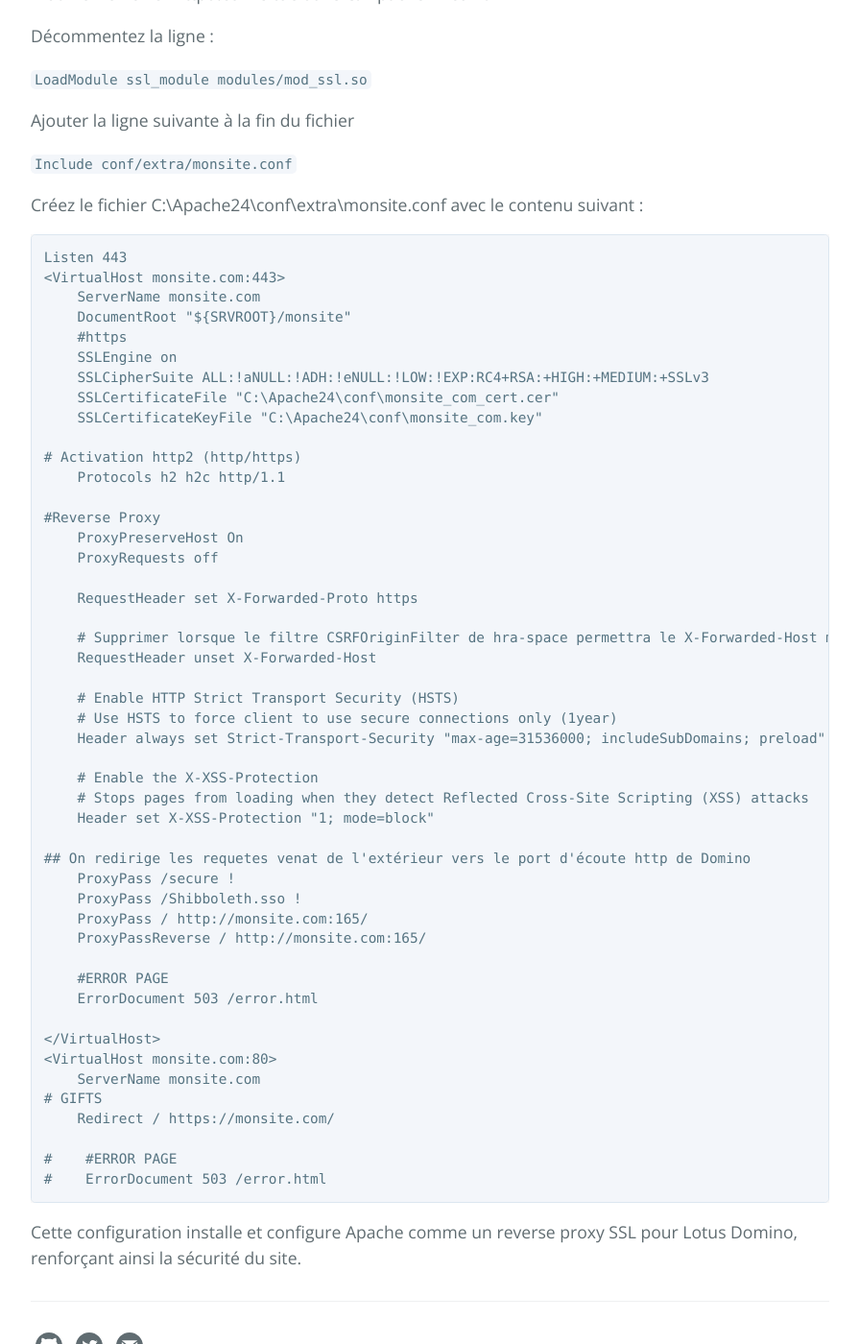
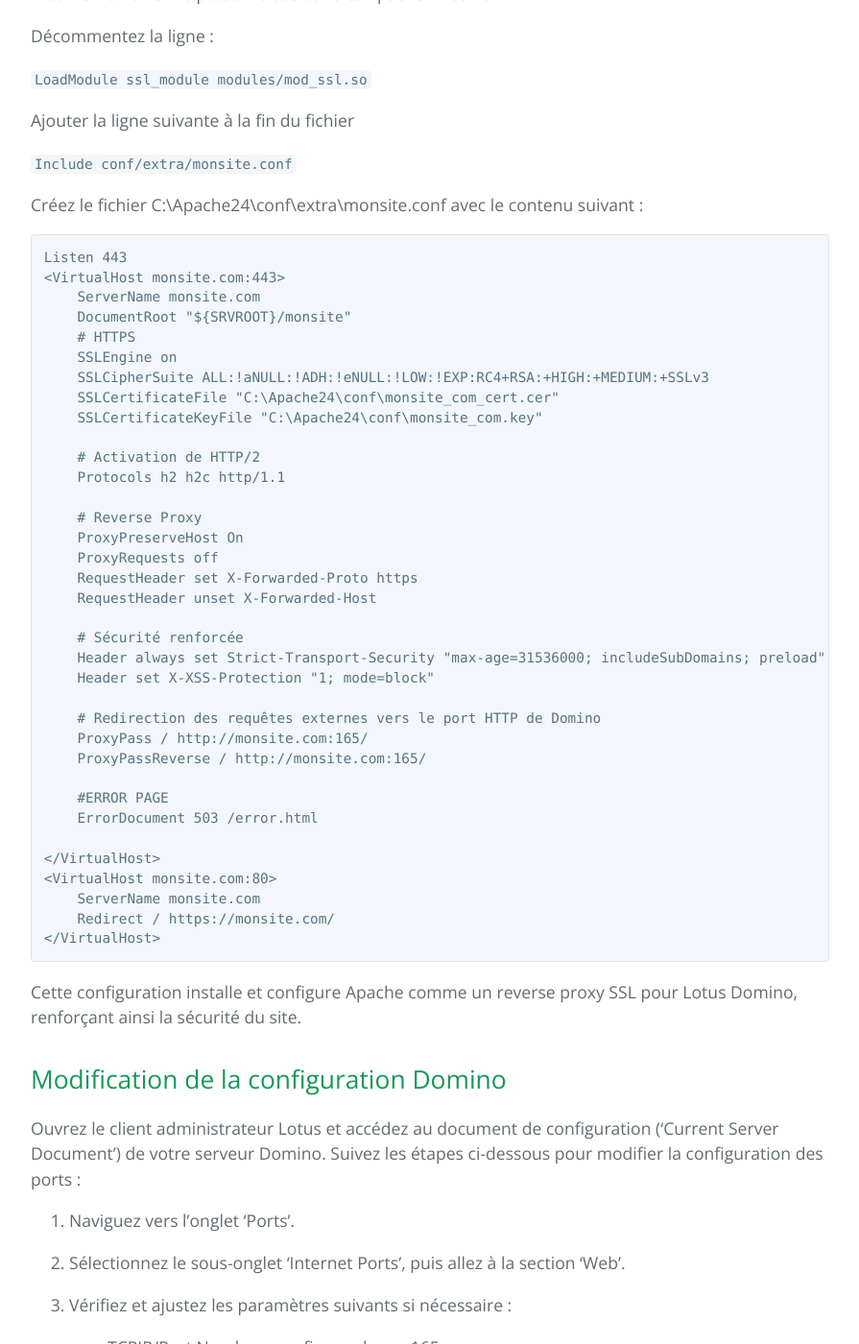
Before and after one commit to thomasricaud/thomasricaud.github.io, a Jekyll site: the page built from _posts/2024-03-10-SSL-APACHE-WINDOWS.md, in a window 1280 px wide and 1400 px high, scrolled down 2143 px. Shown: the whole window at 96% size, without its empty margins (192-1087 px from the left). Built offline with Jekyll 4.4.1, drawn with Linux system fonts in a browser that asks for light colours; our own code applies the rules of GitHub Pages for plain Markdown files; some of the changed text lies outside the part shown.

Commit message:
Coniguration domino pour SSL

````diff
--- a/_posts/2024-03-10-SSL-APACHE-WINDOWS.md
+++ b/_posts/2024-03-10-SSL-APACHE-WINDOWS.md
@@ -86,35 +86,26 @@ Listen 443
 <VirtualHost monsite.com:443>
     ServerName monsite.com
     DocumentRoot "${SRVROOT}/monsite"
-    #https
+    # HTTPS
     SSLEngine on
     SSLCipherSuite ALL:!aNULL:!ADH:!eNULL:!LOW:!EXP:RC4+RSA:+HIGH:+MEDIUM:+SSLv3
     SSLCertificateFile "C:\Apache24\conf\monsite_com_cert.cer"
     SSLCertificateKeyFile "C:\Apache24\conf\monsite_com.key"
 
-# Activation http2 (http/https)
+    # Activation de HTTP/2
     Protocols h2 h2c http/1.1
 
-#Reverse Proxy
+    # Reverse Proxy
     ProxyPreserveHost On
     ProxyRequests off
-
     RequestHeader set X-Forwarded-Proto https
-
-    # Supprimer lorsque le filtre CSRFOriginFilter de hra-space permettra le X-Forwarded-Host multi host
     RequestHeader unset X-Forwarded-Host
 
-    # Enable HTTP Strict Transport Security (HSTS)
-    # Use HSTS to force client to use secure connections only (1year)
+    # Sécurité renforcée
     Header always set Strict-Transport-Security "max-age=31536000; includeSubDomains; preload"
-
-    # Enable the X-XSS-Protection
-    # Stops pages from loading when they detect Reflected Cross-Site Scripting (XSS) attacks
     Header set X-XSS-Protection "1; mode=block"
 
-## On redirige les requetes venat de l'extérieur vers le port d'écoute http de Domino
-    ProxyPass /secure !
-    ProxyPass /Shibboleth.sso !
+    # Redirection des requêtes externes vers le port HTTP de Domino
     ProxyPass / http://monsite.com:165/
     ProxyPassReverse / http://monsite.com:165/
 
@@ -124,11 +115,30 @@ Listen 443
 </VirtualHost>
 <VirtualHost monsite.com:80>
     ServerName monsite.com
-# GIFTS
     Redirect / https://monsite.com/
-
-#    #ERROR PAGE
-#    ErrorDocument 503 /error.html
+</VirtualHost>
 ```
 
 Cette configuration installe et configure Apache comme un reverse proxy SSL pour Lotus Domino, renforçant ainsi la sécurité du site.
+
+## Modification de la configuration Domino
+
+Ouvrez le client administrateur Lotus et accédez au document de configuration ('Current Server Document') de votre serveur Domino. Suivez les étapes ci-dessous pour modifier la configuration des ports :
+
+1. Naviguez vers l'onglet 'Ports'.
+
+2. Sélectionnez le sous-onglet 'Internet Ports', puis allez à la section 'Web'.
+
+3. Vérifiez et ajustez les paramètres suivants si nécessaire :
+- TCPIP/Port Number : configurez-le sur 165.
+
+- TCPIP/Port Status : choisissez 'Enabled'.
+
+- SSL/Port Status : sélectionnez 'Disabled'.
+
+Pour que les modifications prennent effet, procédez comme suit :
+
+4. Rendez-vous dans l'onglet 'Server', sous-onglet 'Status', puis dans le menu 'Server Tasks'.
+5. Faites un clic droit sur la tâche HTTP et sélectionnez 'Restart task' pour redémarrer le service HTTP. Cela permet d'appliquer les modifications effectuées.
+
+Ces réglages assurent que le serveur Domino utilise le port TCP/IP 165 pour les connexions web, avec le SSL désactivé pour ce port.
````
